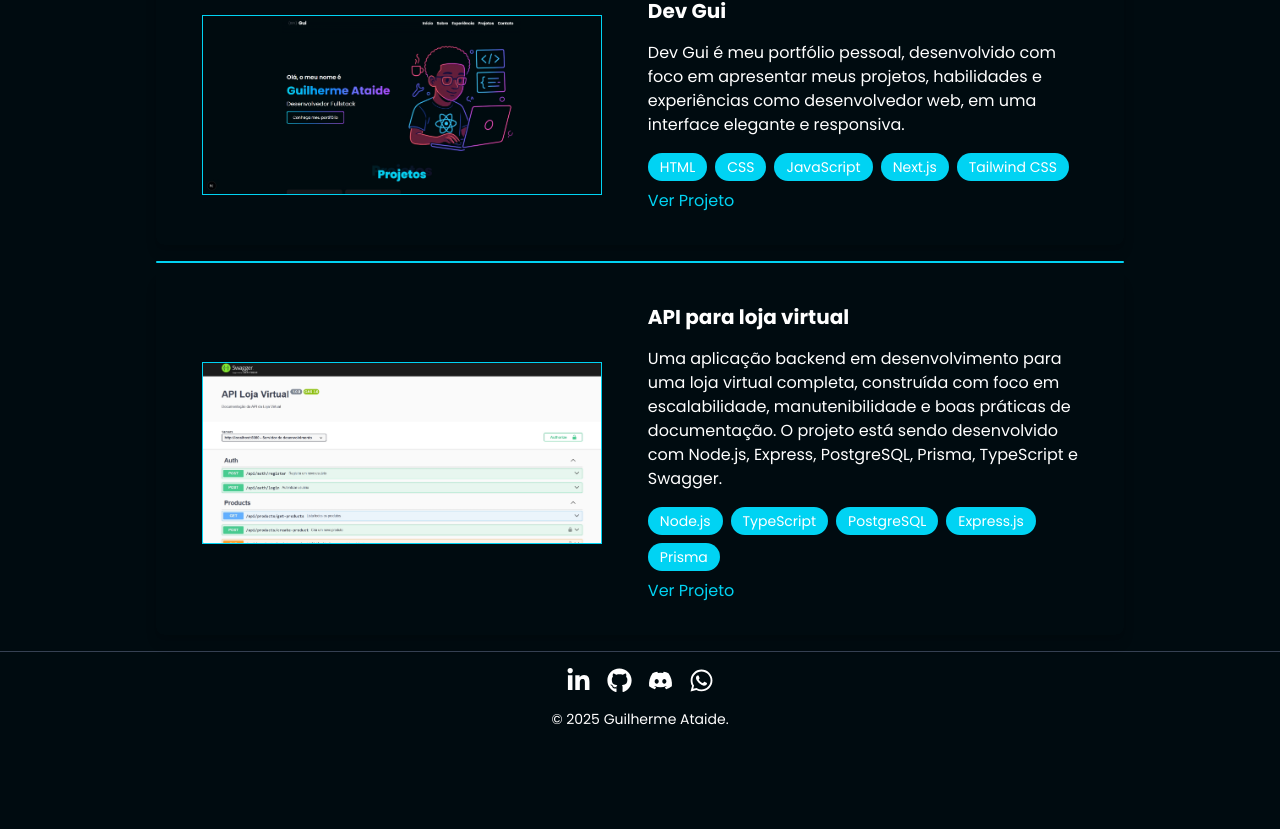
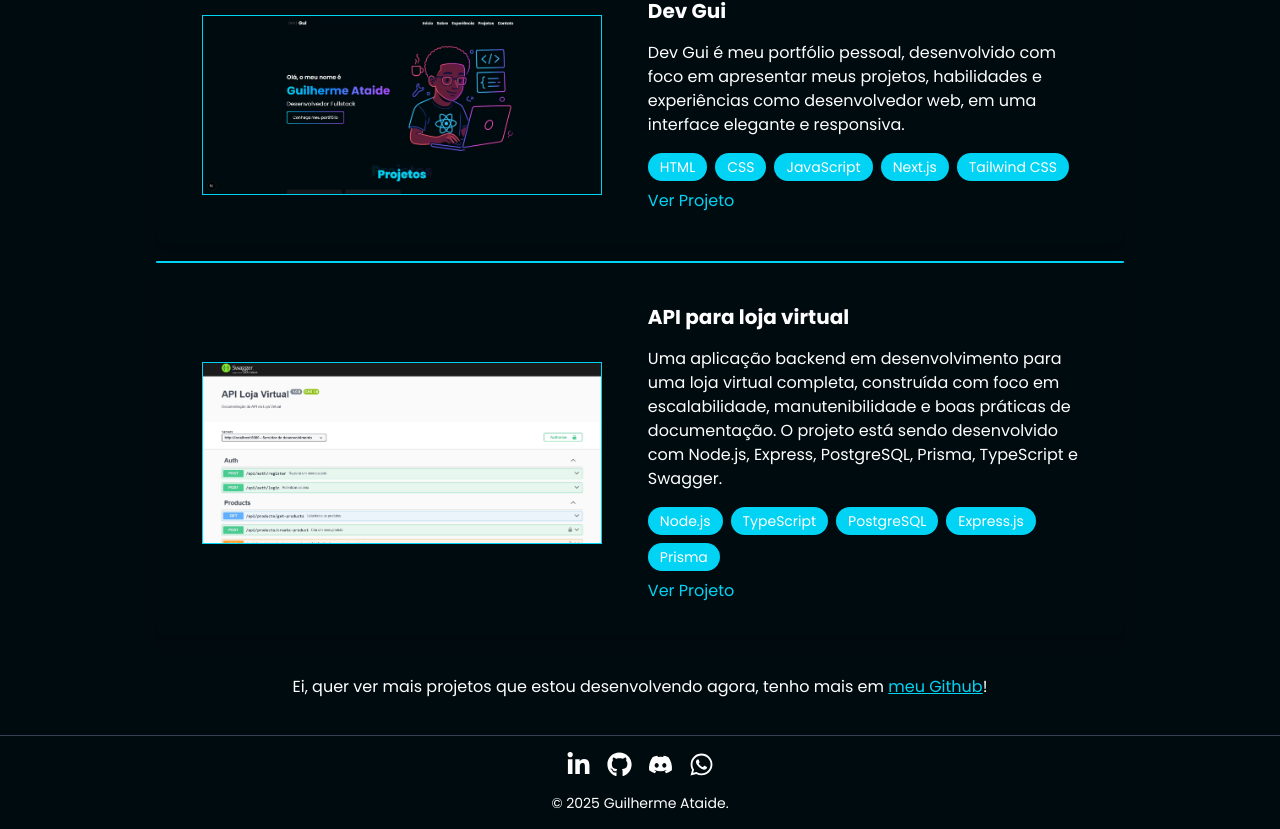
Before and after one commit to Guilherme1532/dev-guilherme, a Next.js app: page /projects in a window 1280 px wide. Shown: the part 611-1440 px from the top of the page. Before the commit the page ends 1356 px from the top, so only its background shows below. Built offline with nearby package versions, Linux system fonts and the light colour scheme; what tailwindcss-animated would draw is missing.

Commit message:
Adicionado o link para o github na pagina /projects

```diff
--- a/src/app/projects/page.tsx
+++ b/src/app/projects/page.tsx
@@ -20,6 +20,9 @@ export default function Projects() {
         </span>
       </div>
       <ProjectsList />
+      <div className="w-full flex justify-center items-center mb-5">
+        <p>Ei, quer ver mais projetos que estou desenvolvendo agora, tenho mais em <a href="https://github.com/Guilherme1532" target="_blank" className="underline text-cyan-400">meu Github</a>!</p>
+      </div>
     </section>
   );
 }
```
